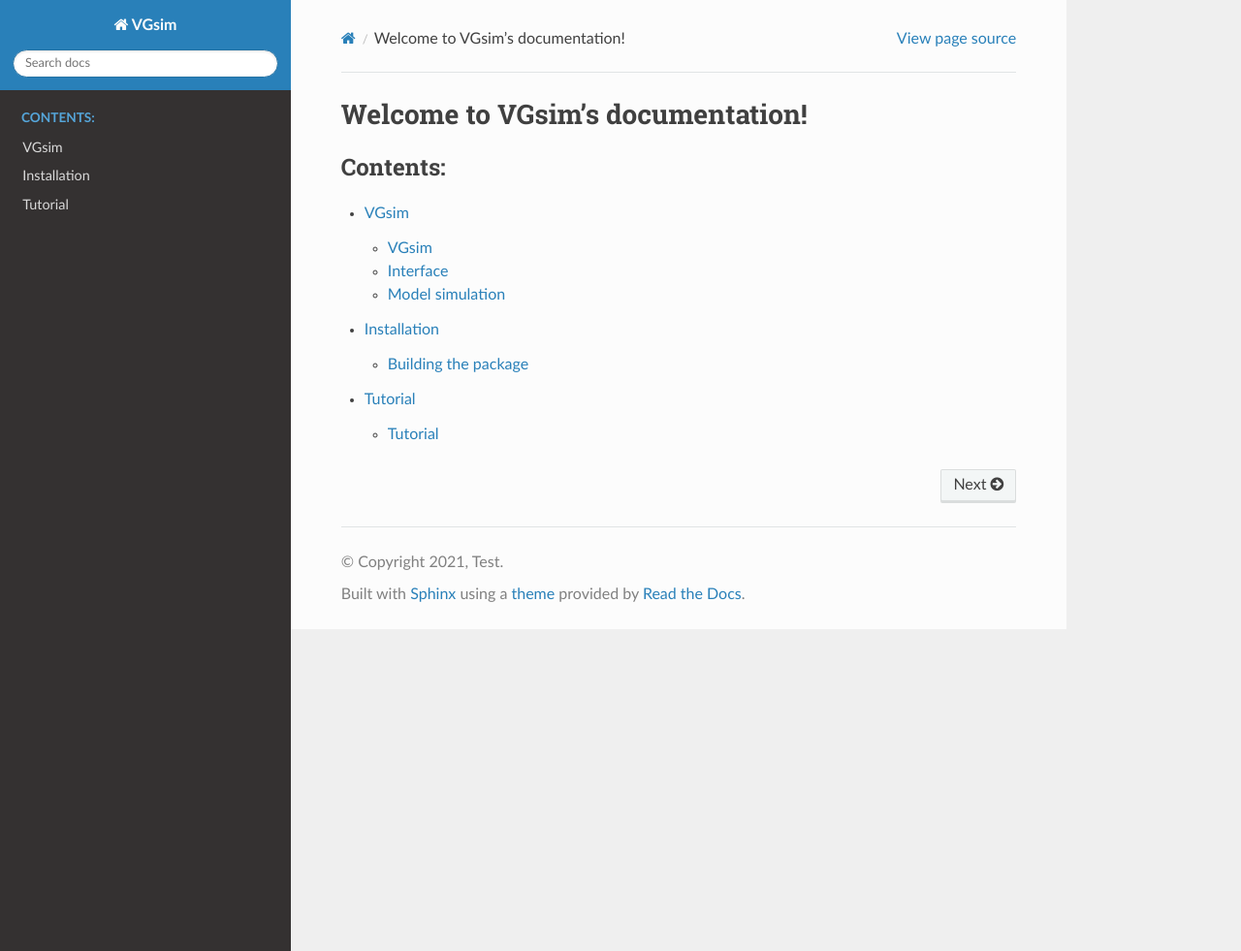
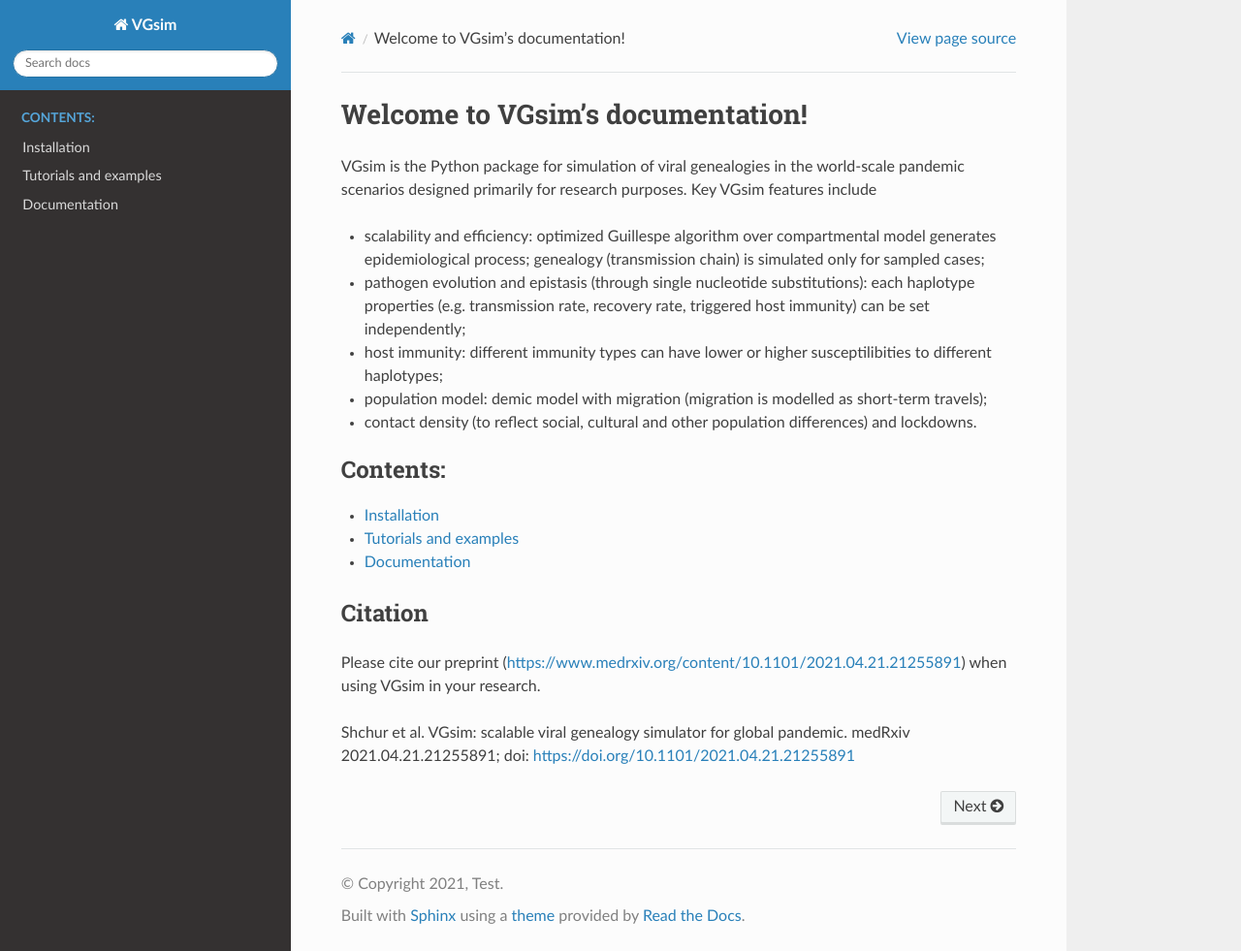
Before and after one commit to Genomics-HSE/VGsim, a Sphinx documentation site: the page built from docs/source/index.rst, in a window 1280 px wide and 981 px high. Shown: the whole window at 97% size. Built offline with Sphinx 7.4.7 and the Read the Docs theme 2.0.0, drawn with Linux system fonts in a browser that asks for light colours.

Commit message:
Update wiki

```diff
--- a/docs/source/conf.py
+++ b/docs/source/conf.py
@@ -31,7 +31,8 @@ release = '1.0.0'
 # extensions coming with Sphinx (named 'sphinx.ext.*') or your custom
 # ones.
 extensions = [
-'sphinx.ext.autodoc', 'sphinx.ext.napoleon'
+'sphinx.ext.napoleon',
+'sphinx.ext.autodoc'
 ]
 
 # Add any paths that contain templates here, relative to this directory.
--- a/docs/source/index.rst
+++ b/docs/source/index.rst
@@ -6,8 +6,25 @@
 Welcome to VGsim's documentation!
 =================================
 
+VGsim is the Python package for simulation of viral genealogies in the world-scale pandemic scenarios designed primarily for research purposes. Key VGsim features include
+
+* scalability and efficiency: optimized Guillespe algorithm over compartmental model generates epidemiological process; genealogy (transmission chain) is simulated only for sampled cases;
+* pathogen evolution and epistasis (through single nucleotide substitutions): each haplotype properties (e.g. transmission rate, recovery rate, triggered host immunity) can be set independently;
+* host immunity: different immunity types can have lower or higher susceptilibities to different haplotypes;
+* population model: demic model with migration (migration is modelled as short-term travels);
+* contact density (to reflect social, cultural and other population differences) and lockdowns.
+
+
 .. toctree::
-   :maxdepth: 2
+   :maxdepth: 1
    :caption: Contents:
 
    modules
+
+Citation
+--------
+
+Please cite our preprint (https://www.medrxiv.org/content/10.1101/2021.04.21.21255891) when using VGsim in your research.
+
+Shchur et al. VGsim: scalable viral genealogy simulator for global pandemic.
+medRxiv 2021.04.21.21255891; doi: https://doi.org/10.1101/2021.04.21.21255891
--- a/docs/source/modules.rst
+++ b/docs/source/modules.rst
@@ -1,23 +1,23 @@
-VGsim
-=====
-
-.. toctree::
-   :maxdepth: 4
-
-   VGsim
-
 Installation
 ============
 
 .. toctree::
-   :maxdepth: 4
+   :maxdepth: 1
 
    Installation
 
-Tutorial
-========
+Tutorials and examples
+======================
 
 .. toctree::
-   :maxdepth: 4
+   :maxdepth: 1
 
-   Tutorial
+   Tutorials and examples
+
+Documentation
+=============
+
+.. toctree::
+   :maxdepth: 1
+
+   Documentation
```
Also changed, not shown: docs/source/Documentation.rst (added, +163 -0 lines), docs/source/Tutorials and examples.rst (added, +274 -0 lines).
